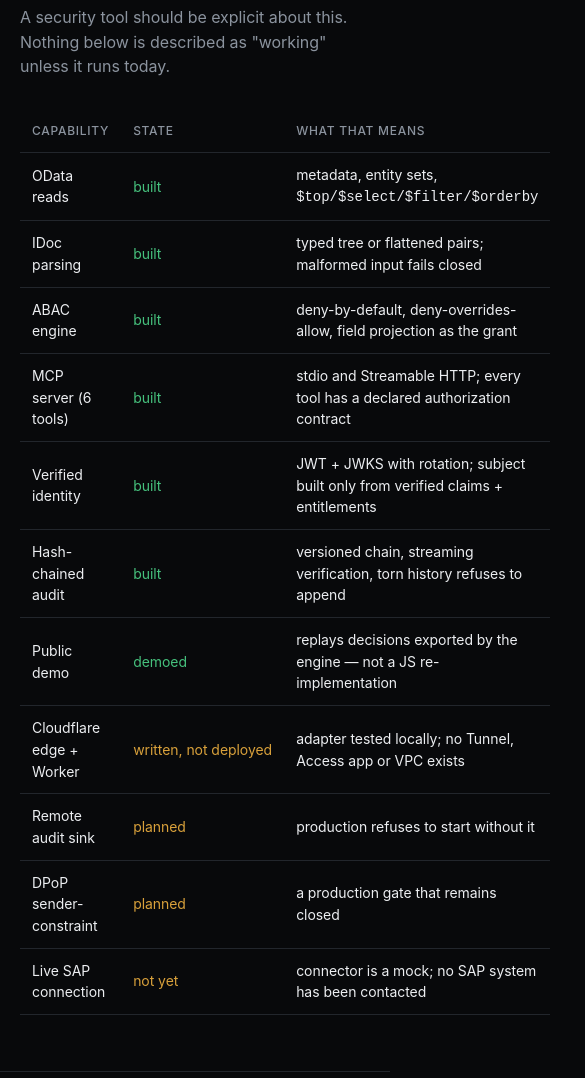
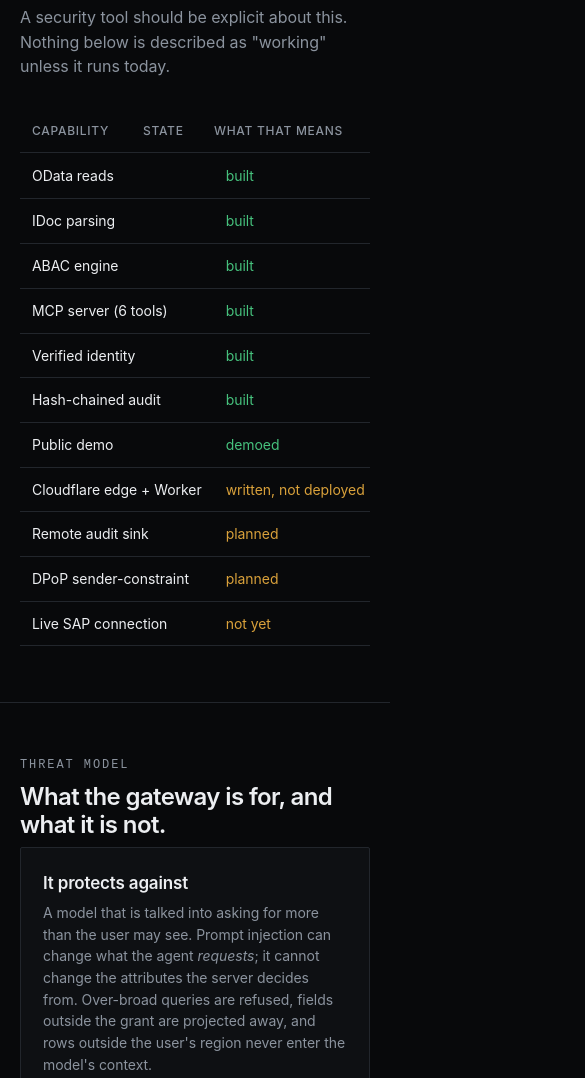
Before and after one commit to CenturionB6/RUST4SAP-site, a plain HTML site: page index.html in a window 390 px wide. Shown: the part 5493-6571 px from the top of the page, 585 px wide, since content can reach past the window. Drawn offline with Linux system fonts and the light colour scheme.

Commit message:
Responsive: contain evidence tables on narrow screens

```diff
--- a/index.html
+++ b/index.html
@@ -125,6 +125,10 @@
 
   /* evidence table */
   table.ev { width: 100%; border-collapse: collapse; font-size: 14px; }
+  @media (max-width: 640px) {
+    table.ev { display: block; overflow-x: auto; white-space: nowrap; }
+    table.ev > thead, table.ev > tbody { display: table; width: 100%; min-width: max-content; }
+  }
   table.ev th, table.ev td { text-align: left; padding: 11px 12px; border-bottom: 1px solid var(--line); }
   table.ev th { color: var(--muted); font-weight: 500; font-size: 12px; letter-spacing: .06em; text-transform: uppercase; }
   table.ev td:last-child { text-align: right; font-family: ui-monospace, monospace; }
```
